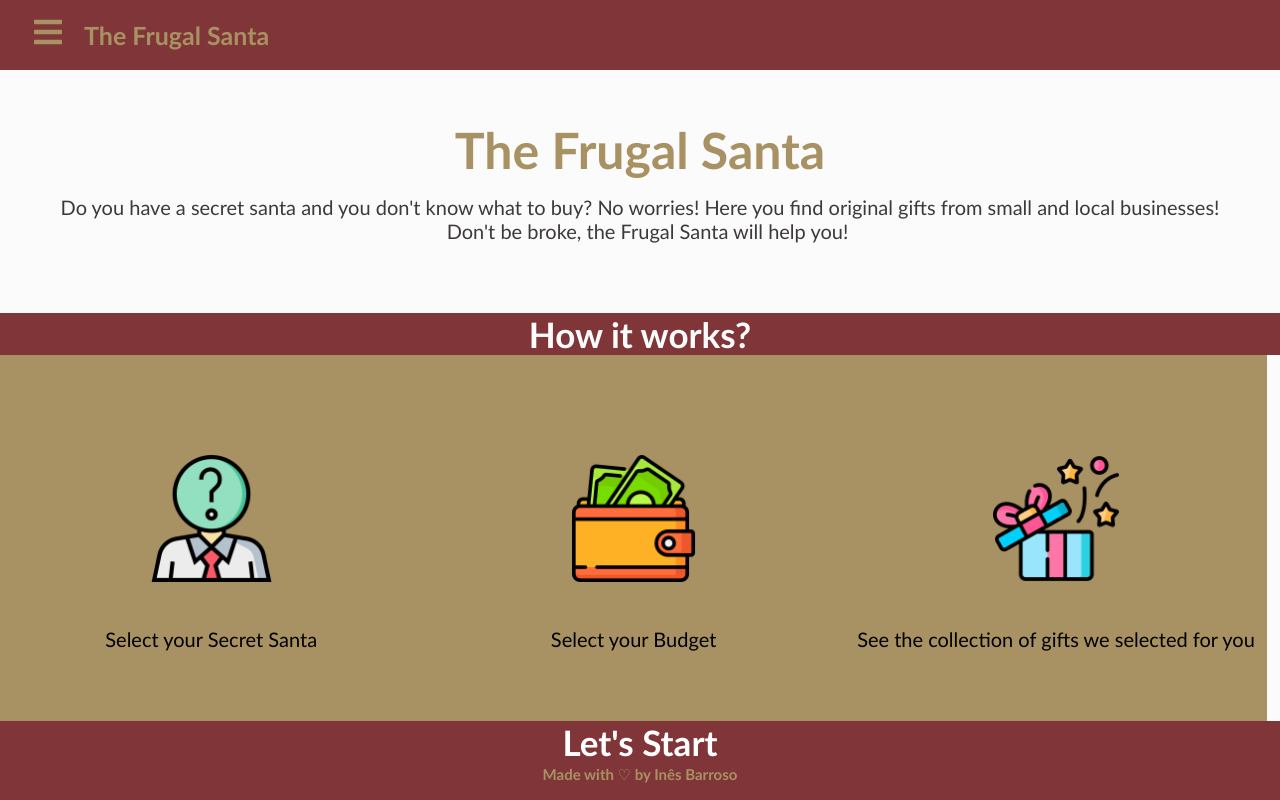
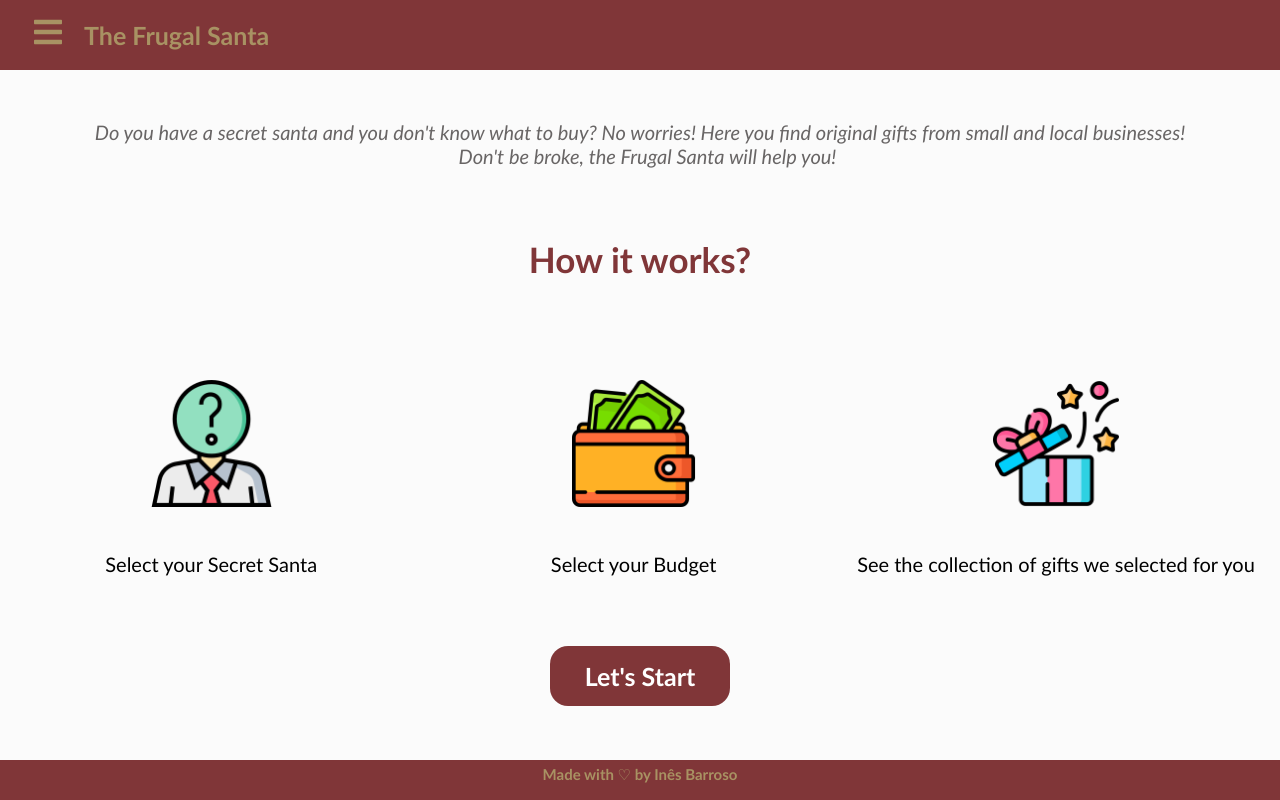
Before and after one commit to iaabo/Frugal-Santa, a React (Create React App) app: page / in a window 1280 px wide. Built offline with nearby package versions, Linux system fonts and the light colour scheme.

Commit message:
delete images from about-us and make container for the text

```diff
--- /dev/null
+++ b/src/components/AboutUs/AboutUs.css
@@ -0,0 +1,17 @@
+.img-container-about {
+  /* position: relative; */
+  background: url("../../assets/local6.jpg");
+  background-size: cover;
+  background-position: center;
+  width: 100%;
+  height: 60vh;
+}
+
+.message-h {
+  font-size: 15px;
+  color: #fff;
+  margin-top: -60px;
+  margin-bottom: 500px;
+  padding: 20px 20px;
+  background-color: #a89263;
+}
--- a/src/components/AboutUs/AboutUs.js
+++ b/src/components/AboutUs/AboutUs.js
@@ -1,8 +1,7 @@
 import React from "react";
 import NavBar from "../NavBar/NavBar";
 import Footer from "../Footer/Footer";
-import local from "./local.jpg";
-import local2 from "./local2.jpg";
+import "./AboutUs.css";
 
 const AboutUs = () => {
   return (
@@ -10,21 +9,17 @@ const AboutUs = () => {
       <NavBar />
       <div className="img-container-about">
         <div className="background-container"></div>
-        <div className="questions">
-          <p className="question1">
-            This is a fictional web app, however hopefully you can be inspired to buy
-            locally! Buy in small and local stores than don’t have a big online
-            presence but have the best gifts for your budget and a lot of love
-            to share!
+        <div className="message">
+          <p className="message-h">
+            This is a fictional web app, however hopefully you can be inspired
+            to buy locally! Buy in small and local stores than don’t have a big
+            online presence but have the best gifts for your budget and a lot of
+            love to share! <br></br>
+            <span>
+              There are amazing stores in your neighbourhood that need your
+              support! Buy local!
+            </span>
           </p>
-          <p className="question1">
-            There are amazing stores in your neighbourhood that need your support!
-            Buy local!
-          </p>
-          <div className="pictures">
-            <img src={local} alt="" />
-            <img src={local2} alt="" />
-          </div>
         </div>
       </div>
       <Footer />
--- a/src/components/Footer/Footer.css
+++ b/src/components/Footer/Footer.css
@@ -3,9 +3,8 @@
   position: absolute;
   bottom: 0;
   width: 100%;
-  height: 2.5rem;
+  height: 40px;
 }
-
 
 .footer-text {
   color: #a89263;
--- a/src/components/Home/Home.css
+++ b/src/components/Home/Home.css
@@ -34,14 +34,6 @@
   height: 50vh;
 }
 
-.img-container-about {
-  /* position: relative; */
-  background: url("../../assets/local6.jpg");
-  background-size: cover;
-  background-position: center;
-  width: 100%;
-  height: 60vh;
-}
 .background-container {
   display: flex;
   justify-content: center;
--- a/src/components/LandingPage/LandingPage.css
+++ b/src/components/LandingPage/LandingPage.css
@@ -30,30 +30,34 @@ body {
 
 .message-h1 {
   font-size: 50px;
-  color: #a89263;
+  color: #fff;
   margin-bottom: 15px;
+  padding: 20px 20px;
+  background-color: #a89263;
+  display: none;
 }
+
+
 
 .message-h2 {
   font-size: 20px;
   font-weight: 200;
-  color: #3d3939;
-  margin-bottom: 15px;
+  color: #686565;
+  margin-top: 15px;
+  margin-bottom: 35px;
+  font-style: oblique;
 }
 
 .how-it-works-title {
   font-size: 35px;
-  background-color: #803638;
   font-weight: bold;
-  color: #fbfbfb;
+  color: #803638;
   text-align: center;
 }
-
 
 .wrapper {
   float: left;
   width: 33%;
-  background-color: #a89263;
 }
 
 .wrapper .cards-info {
@@ -80,12 +84,14 @@ body {
 .button-start {
   background-color: #803638;
   cursor: pointer;
-  font-size: 35px;
+  font-size: 25px;
+  padding: 15px 15px;
+  border-radius: 18px;
   background-color: #803638;
   font-weight: bold;
   color: #fbfbfb;
   text-align: center;
-  width: 100%;
+  width: 150px;
   display: table;
   margin: 0 auto;
   margin-bottom: 100px;
@@ -93,10 +99,10 @@ body {
 }
 
 .button-start:hover {
-  background-color: #000000;
+  background-color: #a89263;
 }
 
-@media only screen and (max-width: 550px) {
+@media only screen and (max-width: 700px) {
   .wrapper {
     width: 100%;
   }
```
Also changed, not shown: 1 other file (tests, documents, lock files or other folders).
